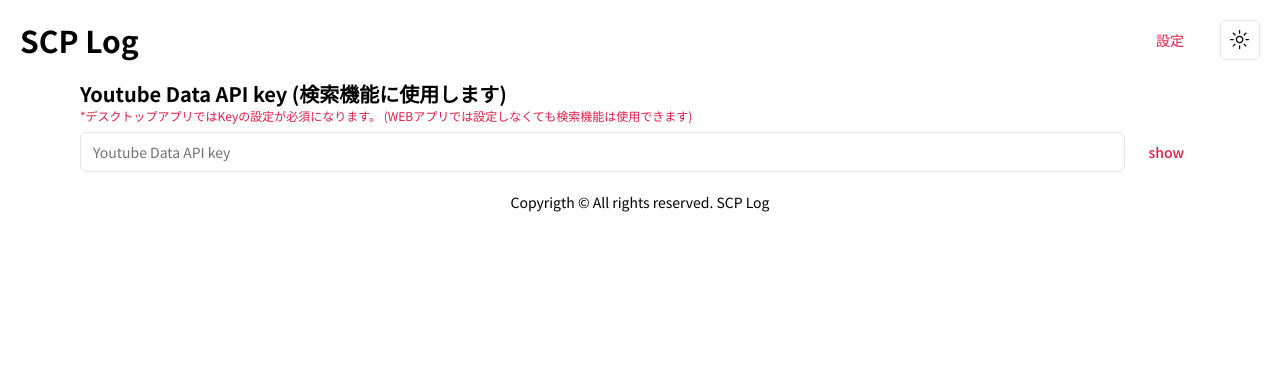
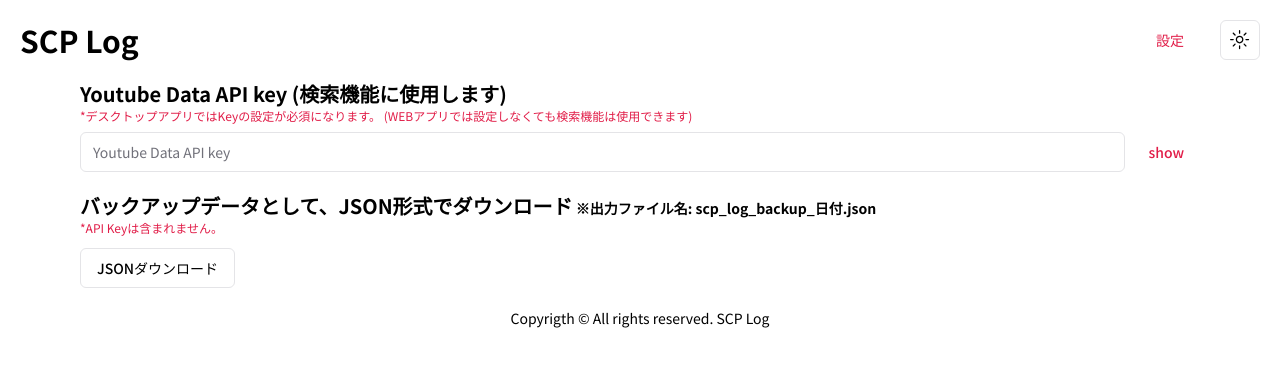
Before and after one commit to yoshi-non/scp-log, a Next.js app: page /setting in a window 1280 px wide. Shown: the top 366 px of the page. Built offline with nearby package versions, Linux system fonts and the light colour scheme; no server answers.

Commit message:
ローカルストレージのバックアップデータのファイル出力

```diff
--- a/src/app/setting/page.tsx
+++ b/src/app/setting/page.tsx
@@ -1,12 +1,13 @@
 'use client';
 
+import DownloadAndUploadLocalStorage from '@/components/features/DownloadAndUploadLocalStorage';
 import InputKey from '@/components/features/InputKey';
 
 const Setting = () => {
-
   return (
     <div>
       <InputKey />
+      <DownloadAndUploadLocalStorage />
     </div>
   );
 };
--- /dev/null
+++ b/src/components/features/DownloadAndUploadLocalStorage/index.tsx
@@ -0,0 +1,46 @@
+import { Button } from '@/components/ui/button';
+import { localStorageKey } from '@/constants/localStorageKey';
+import { LocalStorageObjects } from '@/types/localstrageObjects';
+import { localStorageDownload } from '@/components/features/DownloadAndUploadLocalStorage/logics/localStorageDownload';
+import { getFromLocalStorage } from '@/utils/storage';
+import { useEffect, useState } from 'react';
+
+const DownloadAndUploadLocalStorage = () => {
+  const [localStorageObjects, setLocalStorageObjects] =
+    useState<LocalStorageObjects>([]);
+
+  useEffect(() => {
+    const storedData = getFromLocalStorage(localStorageKey);
+    if (!storedData) return;
+    setLocalStorageObjects(storedData);
+  }, []);
+
+  const downloadHandler = () => {
+    localStorageDownload(localStorageObjects);
+  };
+
+  return (
+    <div className="mx-20">
+      <div className="mt-5">
+        <p className="text-xl font-bold">
+          バックアップデータとして、JSON形式でダウンロード
+          <span className="text-sm text-pretty">
+            &nbsp;※出力ファイル名: scp_log_backup_日付.json
+          </span>
+        </p>
+        <p className="text-xs text-primary">
+          *API Keyは含まれません。
+        </p>
+        <Button
+          variant="outline"
+          onClick={downloadHandler}
+          className="mt-3"
+        >
+          JSONダウンロード
+        </Button>
+      </div>
+    </div>
+  );
+};
+
+export default DownloadAndUploadLocalStorage;
--- /dev/null
+++ b/src/components/features/DownloadAndUploadLocalStorage/logics/getDateString.ts
@@ -0,0 +1,12 @@
+export const getDateString = () => {
+  return new Date()
+    .toLocaleString('ja-JP', {
+      year: 'numeric',
+      month: '2-digit',
+      day: '2-digit',
+      hour: '2-digit',
+      minute: '2-digit',
+      second: '2-digit',
+    })
+    .replace(/[^0-9]/g, '');
+};
--- /dev/null
+++ b/src/components/features/DownloadAndUploadLocalStorage/logics/localStorageDownload.ts
@@ -0,0 +1,21 @@
+'use client';
+
+import { LocalStorageObjects } from '@/types/localstrageObjects';
+import { getDateString } from './getDateString';
+
+export const localStorageDownload = (
+  data: LocalStorageObjects
+) => {
+  const date = getDateString();
+  const fileName: string = `scp_log_backup_${date}.json`;
+  const jsonData = JSON.stringify(data);
+  const blob = new Blob([jsonData], {
+    type: 'application/json',
+  });
+  const url = window.URL.createObjectURL(blob);
+  const a = document.createElement('a');
+  a.href = url;
+  a.download = fileName;
+  a.click();
+  window.URL.revokeObjectURL(url);
+};
```
